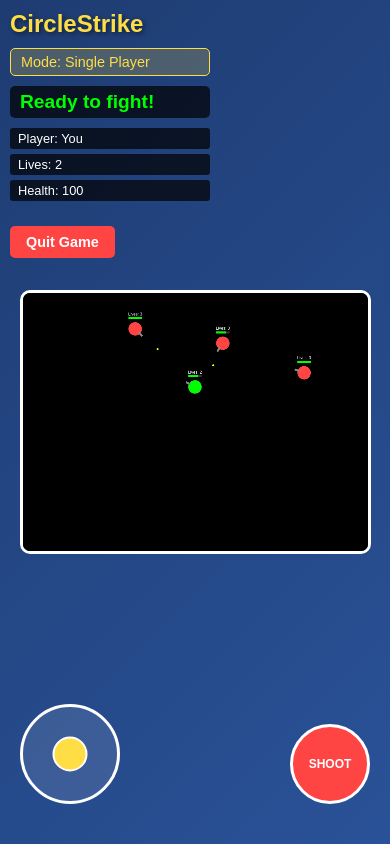
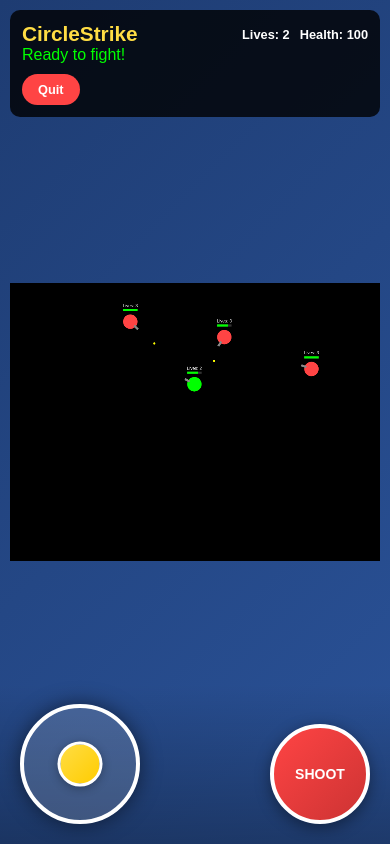
Before and after one commit to mahimistrying/CircleStrike, a FastAPI app: page /singleplayer in a window 390 px wide. Run offline with FastAPI, Linux system fonts and the light colour scheme.

Commit message:
Major mobile experience improvements
- Enhanced mobile controls with larger, better styled buttons
- Added gradient backgrounds and shadows for visual appeal
- Improved touch responsiveness and button sizing
- Added dedicated mobile UI with optimized layout
- Full-screen mobile game experience
- Synchronized mobile and desktop UI updates
- Better mobile lobby with larger touch targets
- Improved responsive design for all screen sizes
- Enhanced joystick and shoot button visuals

```diff
--- a/web_version/static/css/style.css
+++ b/web_version/static/css/style.css
@@ -129,34 +129,39 @@ body {
 #mobileControls {
     display: none;
     position: absolute;
-    bottom: 20px;
-    width: 100%;
-    padding: 0 20px;
+    bottom: 0;
+    left: 0;
+    right: 0;
+    height: 180px;
+    padding: 20px;
     z-index: 15;
+    background: linear-gradient(to top, rgba(0,0,0,0.3), transparent);
 }
 
 #joystick {
     position: absolute;
-    left: 20px;
-    bottom: 20px;
-    width: 120px;
-    height: 120px;
+    left: 30px;
+    bottom: 30px;
+    width: 140px;
+    height: 140px;
+    touch-action: none;
 }
 
 #joystickBase {
     width: 100%;
     height: 100%;
-    border: 3px solid #fff;
+    border: 4px solid #fff;
     border-radius: 50%;
-    background: rgba(255,255,255,0.1);
+    background: rgba(255,255,255,0.15);
     position: relative;
+    box-shadow: 0 0 20px rgba(0,0,0,0.5);
 }
 
 #joystickKnob {
-    width: 40px;
-    height: 40px;
-    background: #ffdd44;
-    border: 2px solid #fff;
+    width: 50px;
+    height: 50px;
+    background: linear-gradient(135deg, #ffdd44, #ffcc00);
+    border: 3px solid #fff;
     border-radius: 50%;
     position: absolute;
     top: 50%;
@@ -164,28 +169,35 @@ body {
     transform: translate(-50%, -50%);
     cursor: pointer;
     transition: all 0.1s ease;
+    box-shadow: 0 2px 10px rgba(0,0,0,0.3);
 }
 
 #shootButton {
     position: absolute;
-    right: 20px;
-    bottom: 20px;
-    width: 100px;
-    height: 100px;
-    background: #ff4444;
-    border: 3px solid #fff;
+    right: 30px;
+    bottom: 30px;
+    width: 120px;
+    height: 120px;
+    background: linear-gradient(135deg, #ff4444, #cc3333);
+    border: 4px solid #fff;
     border-radius: 50%;
     color: white;
     font-weight: bold;
-    font-size: 14px;
+    font-size: 16px;
     cursor: pointer;
     user-select: none;
     transition: all 0.1s ease;
+    box-shadow: 0 4px 15px rgba(0,0,0,0.4);
+    touch-action: manipulation;
+    display: flex;
+    align-items: center;
+    justify-content: center;
 }
 
 #shootButton:active {
-    background: #cc3333;
+    background: linear-gradient(135deg, #cc3333, #aa2222);
     transform: scale(0.95);
+    box-shadow: 0 2px 8px rgba(0,0,0,0.6);
 }
 
 /* Game Over Screen */
@@ -236,8 +248,61 @@ body {
 }
 
 /* Responsive Design */
+/* Mobile UI Improvements */
+#mobileUI {
+    display: none;
+    position: absolute;
+    top: 10px;
+    left: 10px;
+    right: 10px;
+    background: rgba(0,0,0,0.8);
+    border-radius: 10px;
+    padding: 15px;
+    z-index: 12;
+}
+
+#mobileGameInfo {
+    display: flex;
+    justify-content: space-between;
+    align-items: center;
+    flex-wrap: wrap;
+}
+
+#mobileGameInfo h1 {
+    font-size: 1.5em;
+    color: #ffdd44;
+    margin: 0;
+}
+
+#mobilePlayerInfo {
+    display: flex;
+    gap: 15px;
+    font-size: 0.9em;
+    font-weight: bold;
+}
+
+#mobileQuitButton {
+    background: #ff4444;
+    color: white;
+    border: none;
+    padding: 8px 16px;
+    border-radius: 20px;
+    font-size: 0.8em;
+    font-weight: bold;
+    margin-top: 10px;
+    cursor: pointer;
+}
+
 @media (max-width: 768px) {
     #mobileControls {
+        display: block;
+    }
+
+    #ui {
+        display: none;
+    }
+
+    #mobileUI {
         display: block;
     }
 
@@ -246,43 +311,80 @@ body {
     }
 
     #gameCanvas {
-        width: 95vw;
-        height: auto;
+        width: 100vw;
+        height: 100vh;
+        max-width: none;
+        max-height: none;
+        border: none;
+        border-radius: 0;
     }
 
-    #gameInfo h1 {
-        font-size: 1.8em;
+    #gameContainer {
+        width: 100vw;
+        height: 100vh;
+        padding: 0;
+        margin: 0;
     }
 
-    #ui {
-        top: 10px;
-        left: 10px;
+    body {
+        overflow: hidden;
+        margin: 0;
+        padding: 0;
+    }
+
+    #gameOverContent {
+        padding: 20px;
+        margin: 20px;
+    }
+
+    #gameOverContent h1 {
+        font-size: 2.5em;
+    }
+
+    #gameOverContent button {
+        padding: 12px 25px;
+        font-size: 1em;
+        margin: 8px;
     }
 }
 
 @media (max-width: 480px) {
-    #gameInfo h1 {
-        font-size: 1.5em;
-    }
-
-    #playerInfo span {
-        font-size: 0.8em;
-    }
-
     #joystick {
-        width: 100px;
-        height: 100px;
+        width: 120px;
+        height: 120px;
+        left: 20px;
+        bottom: 20px;
     }
 
     #joystickKnob {
-        width: 35px;
-        height: 35px;
+        width: 45px;
+        height: 45px;
     }
 
     #shootButton {
-        width: 80px;
-        height: 80px;
-        font-size: 12px;
+        width: 100px;
+        height: 100px;
+        right: 20px;
+        bottom: 20px;
+        font-size: 14px;
+    }
+
+    #mobileControls {
+        height: 160px;
+        padding: 15px;
+    }
+
+    #mobileGameInfo h1 {
+        font-size: 1.3em;
+    }
+
+    #mobilePlayerInfo {
+        font-size: 0.8em;
+        gap: 10px;
+    }
+
+    #mobileUI {
+        padding: 12px;
     }
 }
 
--- a/web_version/static/js/singleplayer.js
+++ b/web_version/static/js/singleplayer.js
@@ -410,17 +410,22 @@ class SinglePlayerGame {
     }
 
     updateCooldown() {
-        const cooldownDiv = document.getElementById('cooldown');
-        const cooldownText = document.getElementById('cooldownText');
-
         if (!this.canShoot) {
             const timeLeft = Math.max(0, (this.cooldownEndTime - Date.now()) / 1000);
             if (timeLeft > 0) {
-                cooldownDiv.style.display = 'block';
-                cooldownText.textContent = `Cooldown: ${timeLeft.toFixed(1)}s`;
+                // Update desktop UI
+                document.getElementById('cooldown').style.display = 'block';
+                document.getElementById('cooldownText').textContent = `Cooldown: ${timeLeft.toFixed(1)}s`;
+
+                // Update mobile UI
+                document.getElementById('mobileCooldown').style.display = 'block';
+                document.getElementById('mobileCooldownText').textContent = `Cooldown: ${timeLeft.toFixed(1)}s`;
             } else {
                 this.canShoot = true;
-                cooldownDiv.style.display = 'none';
+
+                // Hide cooldown displays
+                document.getElementById('cooldown').style.display = 'none';
+                document.getElementById('mobileCooldown').style.display = 'none';
             }
         }
     }
@@ -516,16 +521,27 @@ class SinglePlayerGame {
     }
 
     updateStatus(message, color = '#ffffff') {
+        // Update desktop UI
         const statusElement = document.getElementById('status');
         statusElement.textContent = message;
         statusElement.style.color = color;
+
+        // Update mobile UI
+        const mobileStatusElement = document.getElementById('mobileStatus');
+        mobileStatusElement.textContent = message;
+        mobileStatusElement.style.color = color;
     }
 
     updatePlayerInfo() {
         const player = this.players[this.myPlayerId];
         if (player) {
+            // Update desktop UI
             document.getElementById('lives').textContent = `Lives: ${player.lives}`;
             document.getElementById('health').textContent = `Health: ${player.health}`;
+
+            // Update mobile UI
+            document.getElementById('mobileLives').textContent = `Lives: ${player.lives}`;
+            document.getElementById('mobileHealth').textContent = `Health: ${player.health}`;
         }
     }
 
--- a/web_version/templates/singleplayer.html
+++ b/web_version/templates/singleplayer.html
@@ -23,6 +23,22 @@
                 </div>
                 <button id="quitButton" onclick="quitGame()">Quit Game</button>
             </div>
+        </div>
+
+        <!-- Mobile UI -->
+        <div id="mobileUI">
+            <div id="mobileGameInfo">
+                <h1>CircleStrike</h1>
+                <div id="mobilePlayerInfo">
+                    <span id="mobileLives">Lives: 3</span>
+                    <span id="mobileHealth">Health: 100</span>
+                </div>
+            </div>
+            <div id="mobileStatus">Starting...</div>
+            <div id="mobileCooldown" style="display: none;">
+                <span id="mobileCooldownText">Cooldown: 3.0s</span>
+            </div>
+            <button id="mobileQuitButton" onclick="quitGame()">Quit</button>
         </div>
 
         <!-- Instructions moved outside UI container -->
```
Also changed, not shown: web_version/static/js/game.js (+21 -0 lines), web_version/templates/game.html (+16 -0 lines), web_version/templates/lobby.html (+53 -2 lines).
